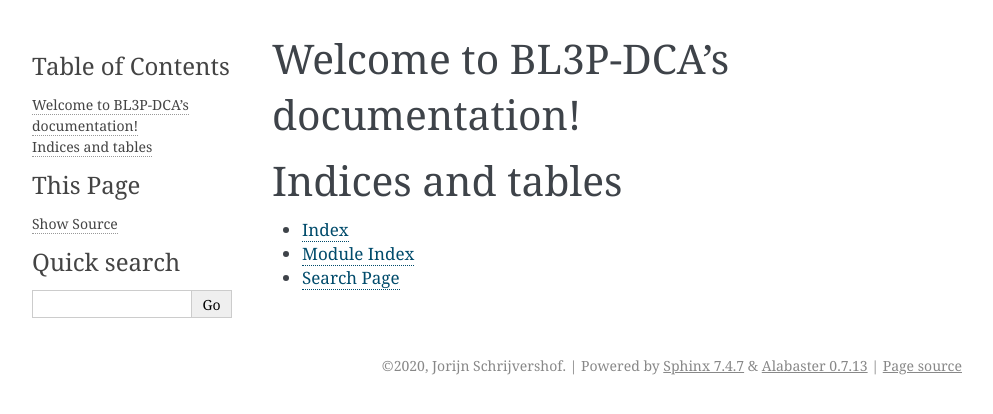
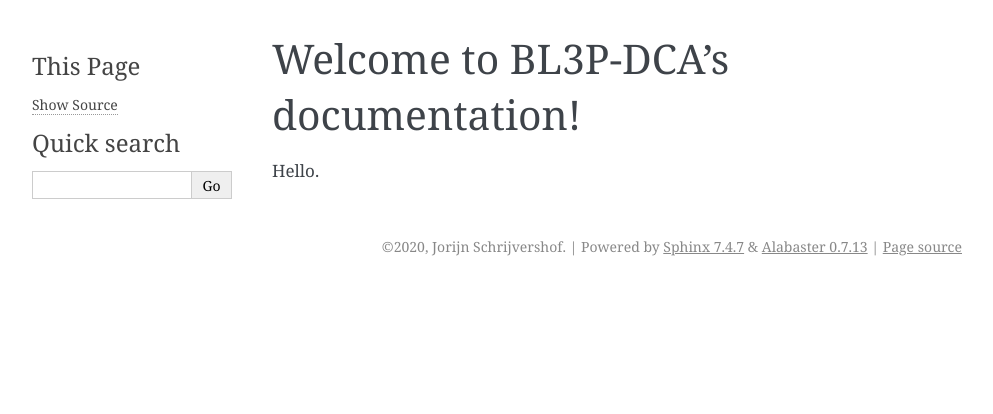
Before and after one commit to jorijn/bitcoin-dca, a Sphinx documentation site: the page built from docs/index.rst, in a window 1280 px wide. Shown: the top 414 px of the page, without its empty margins (148-1141 px from the left). Built offline with Sphinx 7.4.7, drawn with Linux system fonts in a browser that asks for light colours.

```diff
--- a/docs/index.rst
+++ b/docs/index.rst
@@ -1,8 +1,3 @@
-.. BL3P-DCA documentation master file, created by
-   sphinx-quickstart on Tue May  5 07:58:26 2020.
-   You can adapt this file completely to your liking, but it should at least
-   contain the root `toctree` directive.
-
 Welcome to BL3P-DCA's documentation!
 ====================================
 
@@ -10,11 +5,4 @@ Welcome to BL3P-DCA's documentation!
    :maxdepth: 2
    :caption: Contents:
 
-
-
-Indices and tables
-==================
-
-* :ref:`genindex`
-* :ref:`modindex`
-* :ref:`search`
+Hello.
```
Also changed, not shown: docs/conf.py (+0 -38 lines), .readthedocs.yml (added), 2 other files.
